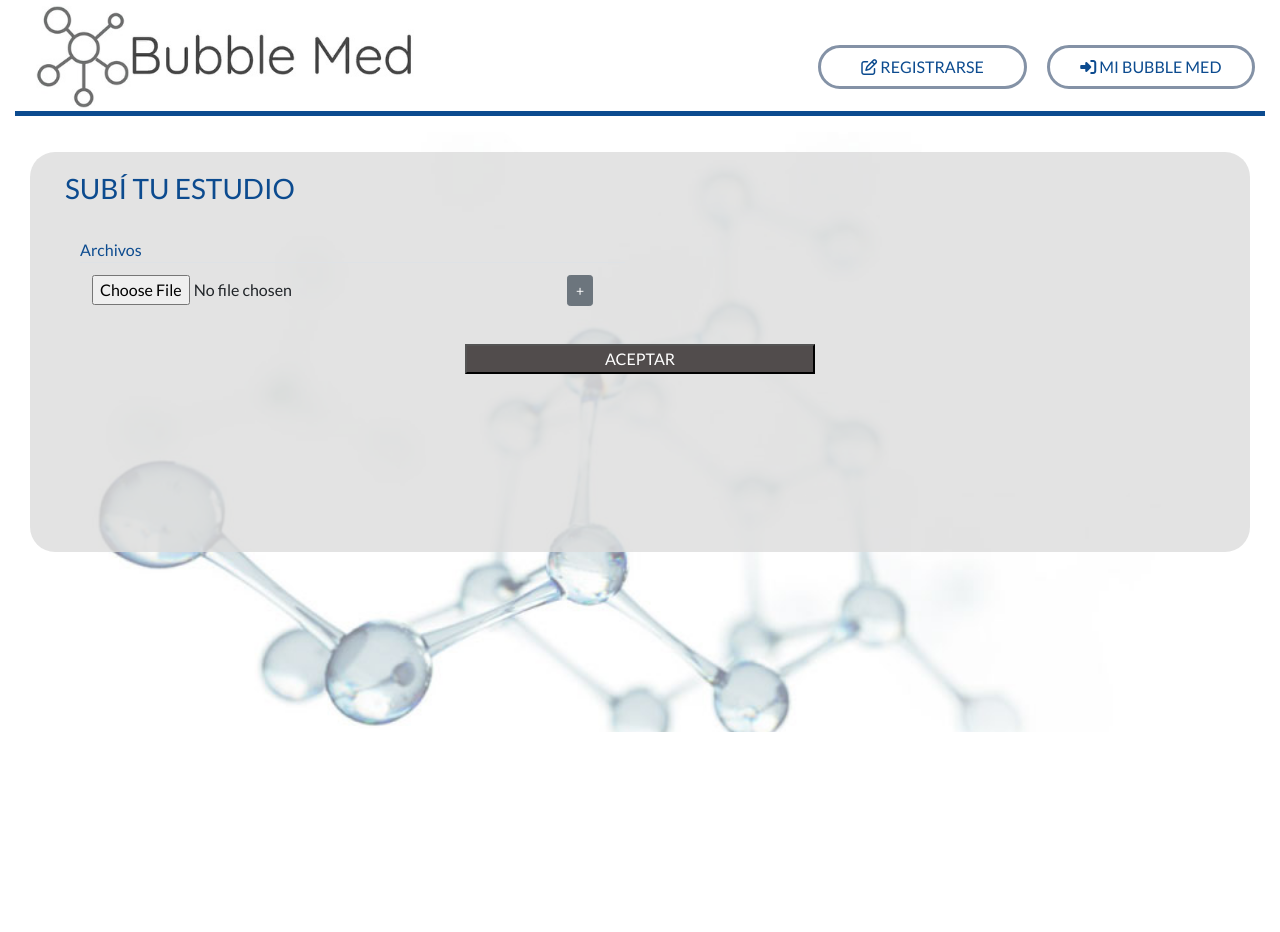
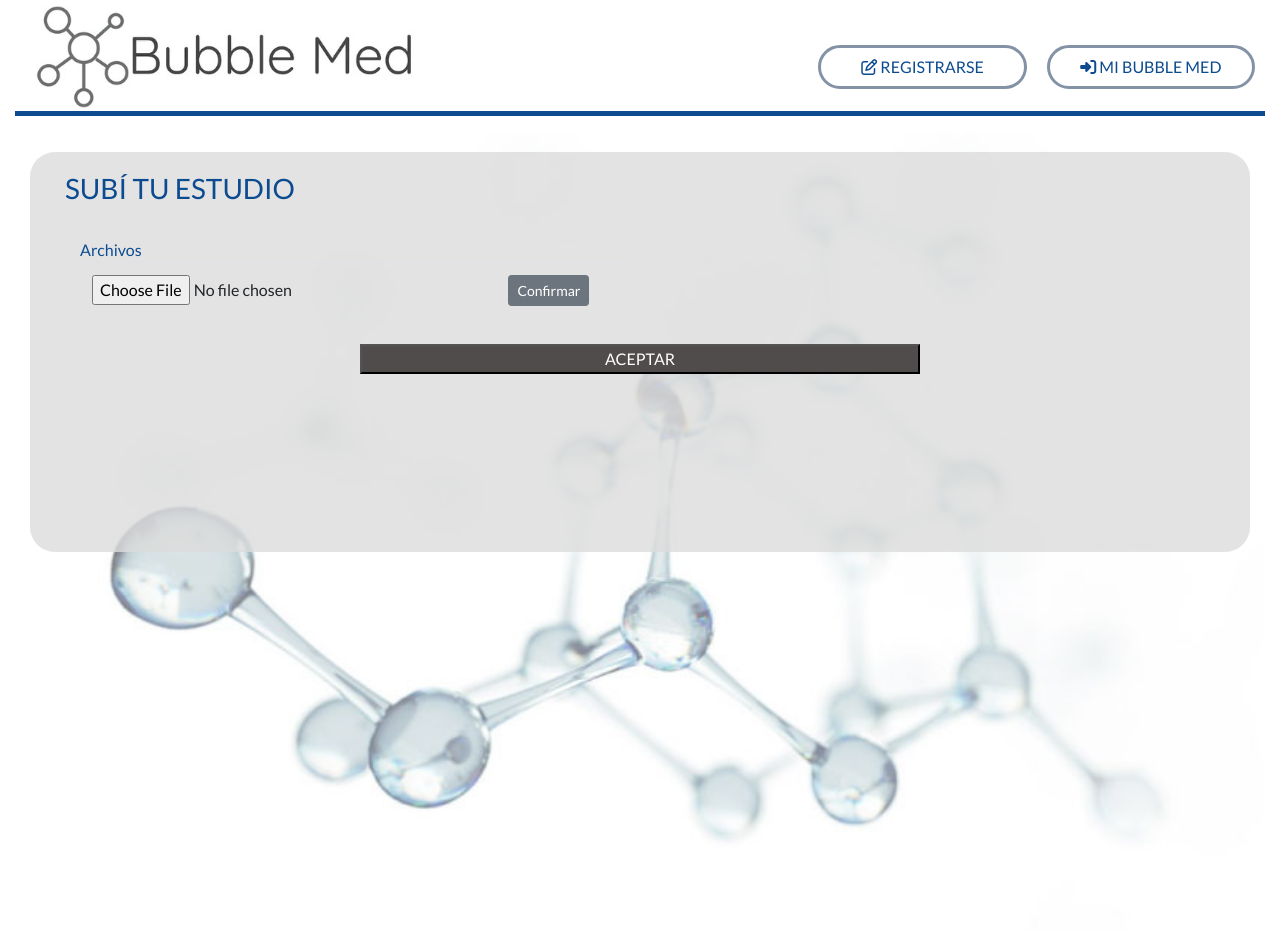
Before and after one commit to nicosarubbi/seminario1, a Django app: template source/bubble/templates/document_create.html in a window 1280 px wide. Before the commit the page ends 732 px from the top, so only its background shows below. Run offline with Django 3.2, Linux system fonts and the light colour scheme; the template is opened without the code that fills it, so the values that code supplies are empty; some libraries are stand-ins or nearby versions.

Commit message:
Muchos ajustes Front

```diff
--- a/source/bubble/static/css/estilos.css
+++ b/source/bubble/static/css/estilos.css
@@ -1,3 +1,15 @@
+html, body, main {
+    height: 100%;
+}
+
+ul, li {
+width: 100%!important;
+}
+
+main {
+    float: left;
+}
+
 .header{
 	float: left;
 }
@@ -31,7 +43,7 @@
 
 .container{
 	float: left;
-	min-height: 600px;
+	height: 100%;
 	background-image: url("molecula.jpg");
   	background-repeat: no-repeat;
   	background-size: cover;
@@ -227,7 +239,6 @@ width: 180px;
 }
 
 .card-body{
-	background-color: rgb(158 158 158 / 11%);
 	height: 70px;
 }
 
@@ -387,7 +398,7 @@ width: 180px;
     margin: 0 auto;
     margin-bottom: 10px;
     margin-top: 10px;
-    width: 350px;
+    width: 50%;
 }
 
 .fileinput-remove,
@@ -426,3 +437,12 @@ width: 180px;
 .control-label{
     margin-right: 5px;
 }
+
+.pie-registro{
+    float: left;
+    height: 50px;
+}
+
+.card .show{
+    background-color: rgb(158 158 158 / 11%);
+}
--- a/source/bubble/templates/base.html
+++ b/source/bubble/templates/base.html
@@ -60,9 +60,19 @@
                   <li class="nav-item {% if nav_page == "document_create" %}active{% endif %}">
                       <a class="nav-link" href="/estudios/alta">Subir Estudios</a>
                   </li>
+                  <li class="nav-item d-lg-none {% if nav_page == "group_list" %}active{% endif %}">
+                    <a class="nav-link" href="/grupo">Mi Grupo</a>
+                </li>
+                <li class="nav-item d-lg-none {% if nav_page == "profile" %}active{% endif %}">
+                    <a class="nav-link" href="/profile">Ver Perfil</a>
+                </li>
+                <li class="nav-item d-lg-none">
+                    <a class="nav-link" href="/logout">Cerrar Sesión</a>
+                </li>
               </ul>
-              <div class="dropdown">
-                  <button class="btn btn-secondary dropdown-toggle" type="button" id="dropdownMenuButton" data-toggle="dropdown" aria-haspopup="true" aria-expanded="false">
+          </div>
+          <div class="dropdown d-none d-lg-block">
+            <button class="btn btn-secondary dropdown-toggle "  type="button" id="dropdownMenuButton" data-toggle="dropdown" aria-haspopup="true" aria-expanded="false">
                 HOLA {{ profile.get_nickname }} &nbsp; &nbsp; &nbsp; <i class="fas fa-user"></i>
             </button>
             <div class="dropdown-menu" aria-labelledby="dropdownMenuButton">
@@ -72,8 +82,8 @@
                 <a class="dropdown-item" href="/logout">Cerrar Sesión</a>
             </div>
         </div>
-          </div>
       </nav>
+
   {% else %}
       <header class="header col-md-12" >
           <img class="logo col-md-4" src="{% static "imagenes/logo.jpeg" %}">
--- a/source/bubble/templates/document_create.html
+++ b/source/bubble/templates/document_create.html
@@ -8,7 +8,7 @@
 {% endblock %}
 
 {% block body %}
-  <div class="container col-md-12">
+  <div class="container col-md-12 col-sm-12 col-xs-12">
     <div class="contenedorFormularioSubir col-md-12">
       <h3 class="col-md-6">SUBÍ TU ESTUDIO</h3><br>
       <div class="col-md-12">
@@ -35,7 +35,7 @@
                 {% endfor %}
                 <tr>
                   <td><input type="file" class="form-control-file" id="file_id" name="file"></td>
-                  <td><button type="submit" class="btn btn-secondary btn-sm" name="submit" value="add">+</button></td>
+                  <td><button type="submit" class="btn btn-secondary btn-sm" name="submit" value="add">Confirmar</button></td>
                 </tr>
               </tbody>
             </table>
--- a/source/bubble/templates/document_list.html
+++ b/source/bubble/templates/document_list.html
@@ -4,7 +4,7 @@
 
 {% block body %}
 
-<div class="container col-md-12">
+<div class="container col-md-12 col-sm-12 col-xs-12">
   <div class="col-md-12 panelEstudios">
     <a href="/estudios/alta"><button type="button" class="col-md-3 btn btn-secondary botonSubirEstudio">+ SUBIR UN ESTUDIO</button></a>
 
--- a/source/bubble/templates/document_view.html
+++ b/source/bubble/templates/document_view.html
@@ -3,7 +3,7 @@
 {% load static %}
 
 {% block body %}
-    <div class="container col-md-12">
+    <div class="container col-md-12 col-sm-12 col-xs-12">
           <div class="contenedorVisualizacionEstudio col-md-12">
           <h2>{{ document.name }}</h2>
 
--- a/source/bubble/templates/group_create.html
+++ b/source/bubble/templates/group_create.html
@@ -7,7 +7,7 @@
 {% endblock %}
 
 {% block body %}
-  <div class="container col-md-12">
+  <div class="container col-md-12 col-sm-12 col-xs-12">
     <div class="contenedorFormularioSubir col-md-12">
       <h3 class="col-md-6">{{title}}</h3><br>
       <div class="col-md-12">
--- a/source/bubble/templates/group_list.html
+++ b/source/bubble/templates/group_list.html
@@ -3,7 +3,7 @@
 
 {% block body %}
 
-<div class="container col-md-12">
+<div class="container col-md-12 col-sm-12 col-xs-12">
   <div class="col-md-12 panelEstudios">
     <a href="/grupo/alta"><button type="button" class="col-md-3 btn btn-secondary botonSubirEstudio">+ CARGAR UN DEPENDIENTE</button></a>
 
--- a/source/bubble/templates/home.html
+++ b/source/bubble/templates/home.html
@@ -2,7 +2,7 @@
 {% load static %}
 
 {% block body %}
-  <div class="container col-md-12">
+  <div class="container col-md-12 col-sm-12 col-xs-12">
     <div class="espacio col-md-2"></div>
     <a href="/estudios">
       <div class="botonHome col-md-3">
--- a/source/bubble/templates/landing.html
+++ b/source/bubble/templates/landing.html
@@ -3,8 +3,7 @@
 {% block title %}{% endblock %}
 
 {% block body %}
-    <hr class="separador">
-    <div class="container col-md-12">
+    <div class="container col-md-12 col-sm-12 col-xs-12">
         <div class="espacio col-md-1"></div>
         <div class="contenedorTextoLanding col-md-10"><span>La manera ágil de gestionar tus estudios médicos.<span></div>
         <div class="espacio col-md-1"></div>
--- a/source/bubble/templates/login.html
+++ b/source/bubble/templates/login.html
@@ -3,7 +3,7 @@
 {% load static %}
 
 {% block body %}
-  <div class="container col-md-12">
+  <div class="container col-md-12 col-sm-12 col-xs-12">
     <div class="textoRegistro col-md-6"><span>BUBBLE MED te ayuda a gestionar el guardado de tus estudios médicos, tus vacunas y los de tu familia.<br><br>
     Te permite visualizarlos, listarlos y compartirlos de manera ágil y segura.</span></div>
 
--- a/source/bubble/templates/profile.html
+++ b/source/bubble/templates/profile.html
@@ -7,7 +7,7 @@
 {% endblock %}
 
 {% block body %}
-  <div class="container col-md-12">
+  <div class="container col-md-12 col-sm-12 col-xs-12">
     <div class="contenedorFormularioSubir col-md-12">
       <h3 class="col-md-6">Perfil de usuario</h3><br>
       <div class="col-md-12">
--- a/source/bubble/templates/register.html
+++ b/source/bubble/templates/register.html
@@ -7,7 +7,7 @@
 {% endblock %}
 
 {% block body %}
-  <div class="container col-md-12">
+  <div class="container col-md-12 col-sm-12 col-xs-12">
     <div class="textoRegistro col-md-6">
       <span>BUBBLE MED te ayuda a gestionar el guardado de tus estudios médicos, tus vacunas y los de tu familia.<br><br>
         Te permite visualizarlos, listarlos y compartirlos de manera ágil y segura.</span>
@@ -35,5 +35,6 @@
 
       <a class="linkForm" href="/login">Ya tengo cuenta, quiero ingresar</a>
     </div>
+    <div class="pie-registro col-md-12"></div>
   </div>
 {% endblock %}
--- a/source/bubble/templates/vaccine_calendar.html
+++ b/source/bubble/templates/vaccine_calendar.html
@@ -3,7 +3,7 @@
 
  {% block body %}
 
-   <div class="container col-md-12">
+   <div class="container col-md-12 col-sm-12 col-xs-12">
       <img class="calendarioVacunacion" src="{% static "imagenes/calendarioVacunacion.jpg" %}">
    </div>
 
--- a/source/bubble/templates/vaccine_create.html
+++ b/source/bubble/templates/vaccine_create.html
@@ -8,7 +8,7 @@
 {% endblock %}
 
 {% block body %}
-  <div class="container col-md-12">
+  <div class="container col-md-12 col-sm-12 col-xs-12">
     <div class="contenedorFormularioSubir col-md-12">
       <h3 class="col-md-6">SUBÍ LA VACUNA</h3><br>
       <div class="col-md-12">
@@ -35,7 +35,7 @@
                 {% endfor %}
                 <tr>
                   <td><input type="file" class="form-control-file" id="file_id" name="file"></td>
-                  <td><button type="submit" class="btn btn-secondary btn-sm" name="submit" value="add">+</button></td>
+                  <td><button type="submit" class="btn btn-secondary btn-sm" name="submit" value="add">Confirmar</button></td>
                 </tr>
               </tbody>
             </table>
--- a/source/bubble/templates/vaccine_list.html
+++ b/source/bubble/templates/vaccine_list.html
@@ -4,7 +4,7 @@
 
 {% block body %}
 
-        <div class="container col-md-12">
+        <div class="container col-md-12 col-sm-12 col-xs-12">
 <div class="col-md-12 panelEstudios">
 
 <a href="/vacunas/alta"><button type="button" class="col-md-3 btn btn-secondary botonSubirEstudio" style="margin-right: 10px!important;">+ SUBIR VACUNAS</button></a>
--- a/source/bubble/templates/vaccine_view.html
+++ b/source/bubble/templates/vaccine_view.html
@@ -3,7 +3,7 @@
 {% load static %}
 
 {% block body %}
-    <div class="container col-md-12">
+    <div class="container col-md-12 col-sm-12 col-xs-12">
           <div class="contenedorVisualizacionEstudio col-md-12">
           <h2>{{ vaccine.name }}</h2>
 
```
Lines whose indentation alone changed are shown as unchanged.
